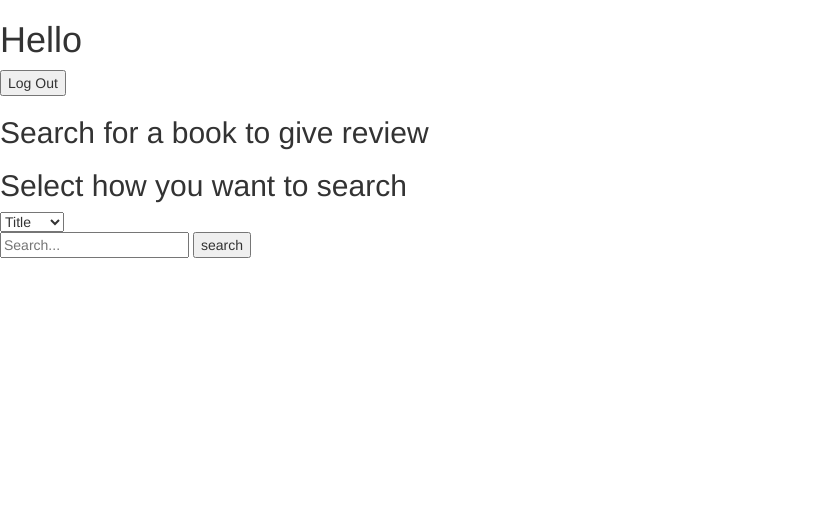
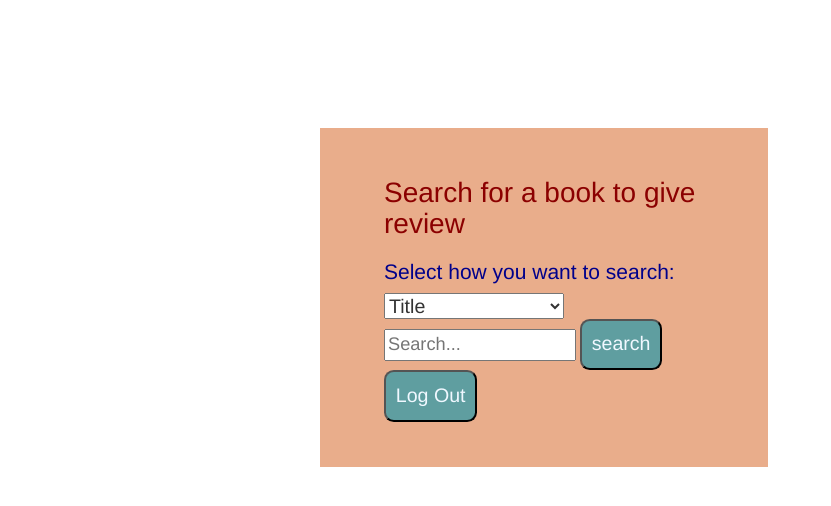
Before and after one commit to Amansingh1202/BookRating, a Flask app: template templates/index.html in a window 1280 px wide. Shown: the top 506 px of the page, without its empty margins (0-831 px from the left). Run offline with Flask 2, Linux system fonts and the light colour scheme; the template is opened without the code that fills it, so the values that code supplies are empty; some libraries are stand-ins or nearby versions.

```diff
--- a/static/stylesheet1.css
+++ b/static/stylesheet1.css
@@ -8,7 +8,17 @@
     padding-bottom: 10px;
 }
 
-.login-form input, .reg-form input {
+.index {
+    background-color: rgba(224, 139, 90, 0.7);
+    width: 35%;
+    margin-left: 25%;
+    padding-left: 5%;
+    margin-top: 10%;
+    padding-top: 30px;
+    padding-bottom: 30px;
+}
+
+.login-form input, .reg-form input ,.index input{
     width: 50%;
     font-size: 1.3em;
 }
@@ -18,7 +28,7 @@
     color: blue;
 }
 
-.login-form button, .reg-form button {
+.login-form button, .reg-form button, .index button {
     background-color: cadetblue;
     color: aliceblue;
     padding: 0.5em;
@@ -26,7 +36,7 @@
     border-radius: 0.5em;
 }
 
-.login-form button:hover, .reg-form button:hover {
+.login-form button:hover, .reg-form button:hover,.index button:hover {
     background-color: darkslateblue;
     color: aliceblue;
 }
@@ -39,3 +49,8 @@ h1 {
     color: #db7fe3;
     font-size: 3.3em;
 }
+
+select{
+    width: 180px;
+    font-size: 1.4em;
+}
--- a/templates/index.html
+++ b/templates/index.html
@@ -1,5 +1,10 @@
 {% extends "bootstrap/base.html" %}
 {% block title %}Index{% endblock %}
+{% block styles %}
+{{super()}}
+<link href="{{url_for('.static', filename='stylesheet1.css')}}"
+      rel="stylesheet">
+{% endblock %}
 
 {% block navbar %}
 <div class="navbar navbar-fixed-top">
@@ -8,19 +13,20 @@
 {% endblock %}
 
 {% block content %}
-<h1>Hello</h1>
-<form action="{{ url_for('logout') }}" class="form-group" method="post">
-    <button>Log Out</button>
-</form>
-<h2>Search for a book to give review</h2>
-<form action="{{ url_for('search') }}" class="form-group" method="post">
-    <h2>Select how you want to search</h2>
-    <select name="book_opt" id="book_opt">
-        <option value="1">Title</option>
-        <option value="2">isbn</option>
-        <option value="3">Author</option>
-    </select><br />
-    <input name="search" placeholder="Search..." required type="text"/>
-    <button type="submit">search</button>
-</form>
+<div class="index">
+    <h2 style="color: darkred;font-size:2em">Search for a book to give review</h2>
+    <form action="{{ url_for('search') }}" class="form-group" method="post">
+        <h2 style="color: darkblue;font-size:1.5em">Select how you want to search:</h2>
+        <select id="book_opt" name="book_opt">
+            <option value="1">Title</option>
+            <option value="2">Isbn</option>
+            <option value="3">Author</option>
+        </select><br/>
+        <input name="search" placeholder="Search..." required type="text"/>
+        <button type="submit">search</button><br/>
+        <form action="{{ url_for('logout') }}" class="form-group" method="post">
+            <button>Log Out</button>
+        </form>
+    </form>
+</div>
 {% endblock %}
```
Also changed, not shown: app.py (+10 -8 lines), static/stylesheet2.css (added, +8 -0 lines), templates/review.html (+5 -2 lines).
